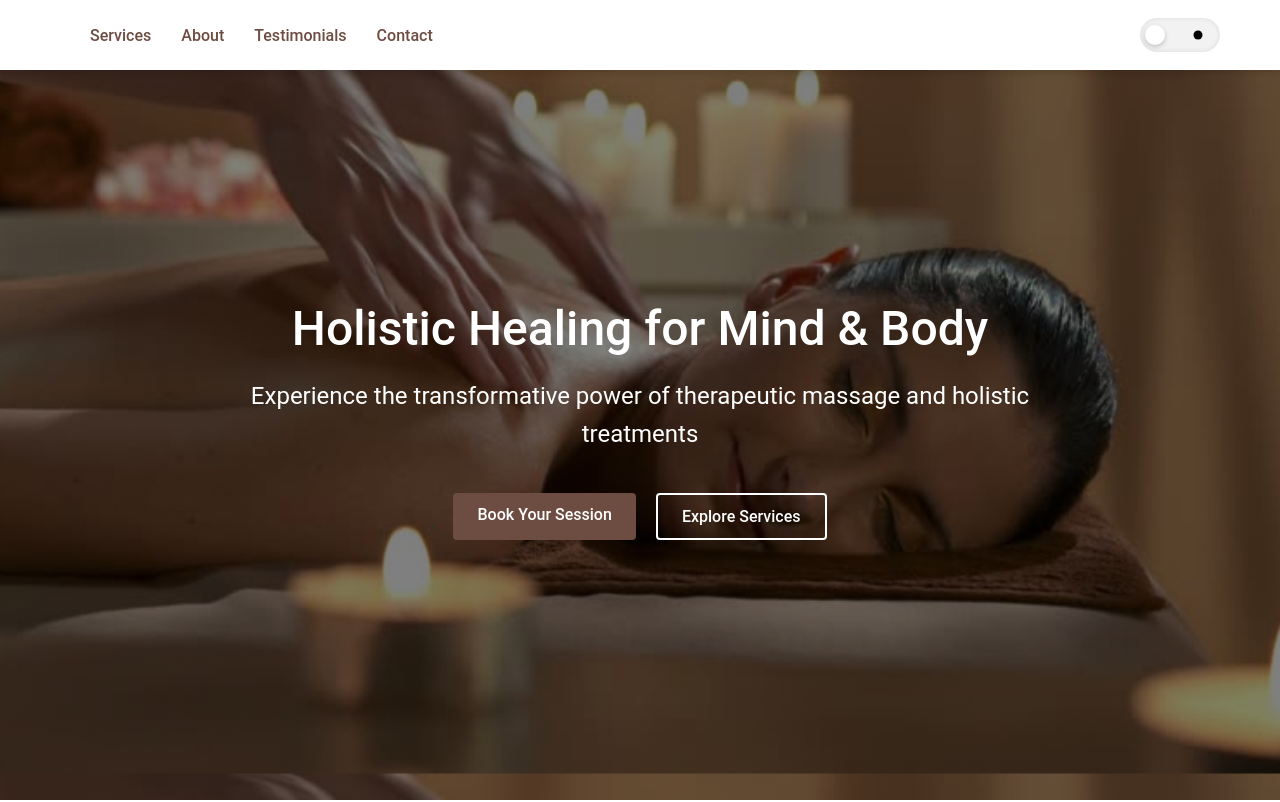
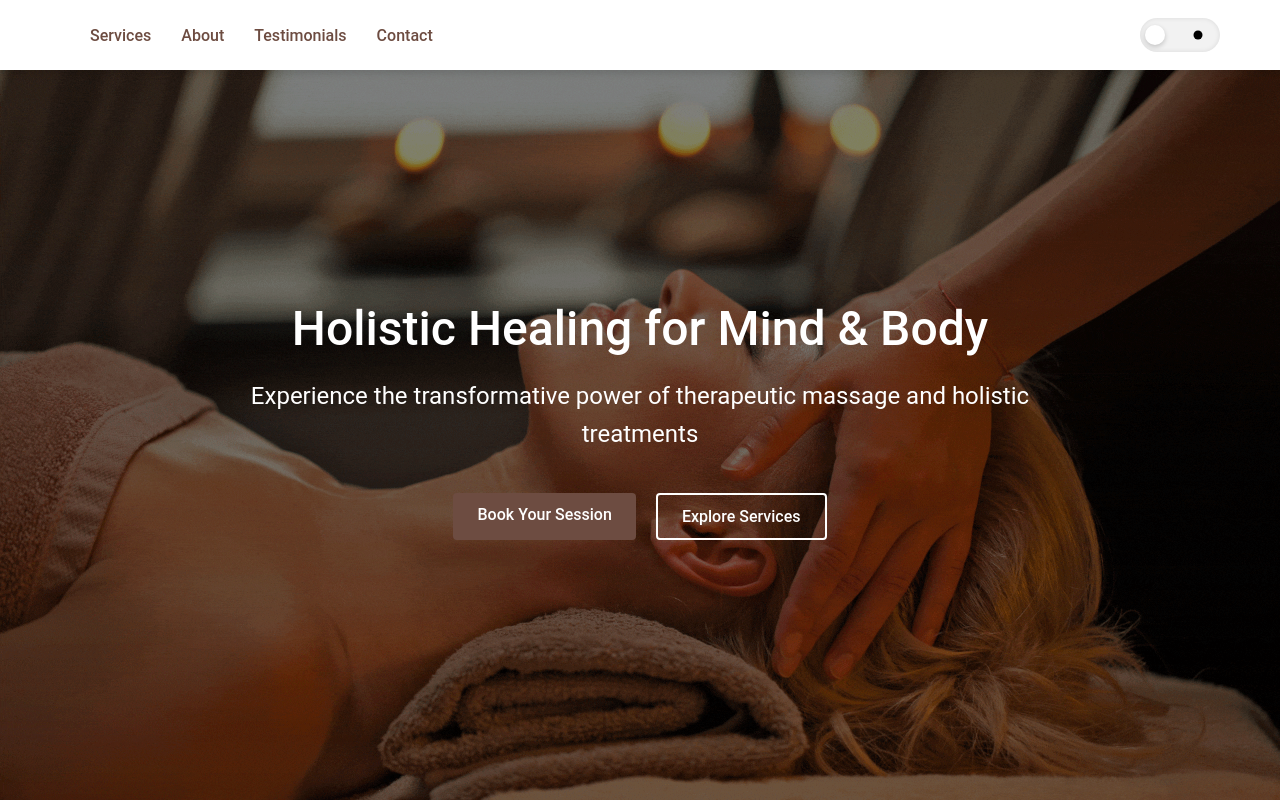
Before and after one commit to Nicolas-Liu/intuitionhmt, a React (Create React App) app in the folder intuition_hmt/: page / in a window 1280 px wide. Shown: the top 802 px of the page. Built offline with nearby package versions, Linux system fonts and the light colour scheme.

Commit message:
correct hero image repeat

```diff
--- a/intuition_hmt/src/components/Hero.css
+++ b/intuition_hmt/src/components/Hero.css
@@ -4,7 +4,7 @@
   display: flex;
   align-items: center;
   background: linear-gradient(rgba(0, 0, 0, 0.5), rgba(0, 0, 0, 0.5)),
-    url("../assets/hero-background.jpg");
+    url("../assets/hero-background.gif");
   background-size: cover;
   background-position: center;
   color: white;
@@ -105,9 +105,9 @@
   }
 }
 
-.hero {
+/* .hero {
   animation: pulse 20s infinite ease-in-out;
-}
+} */
 
 @media (max-width: 768px) {
   .hero h1 {
```
Also changed, not shown: intuition_hmt/src/assets/hero-background.gif (added), intuition_hmt/src/assets/hero-background.jpg (deleted).
